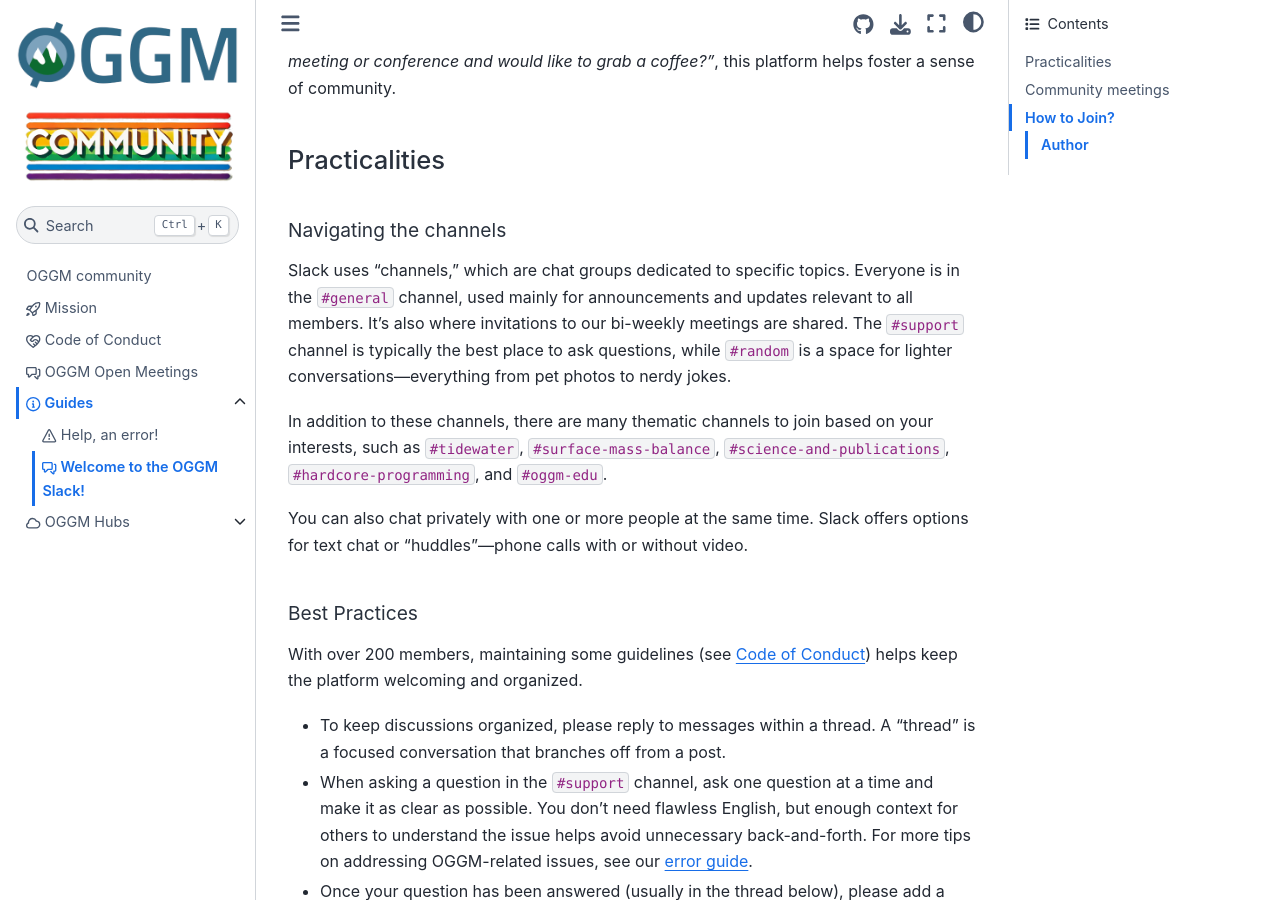
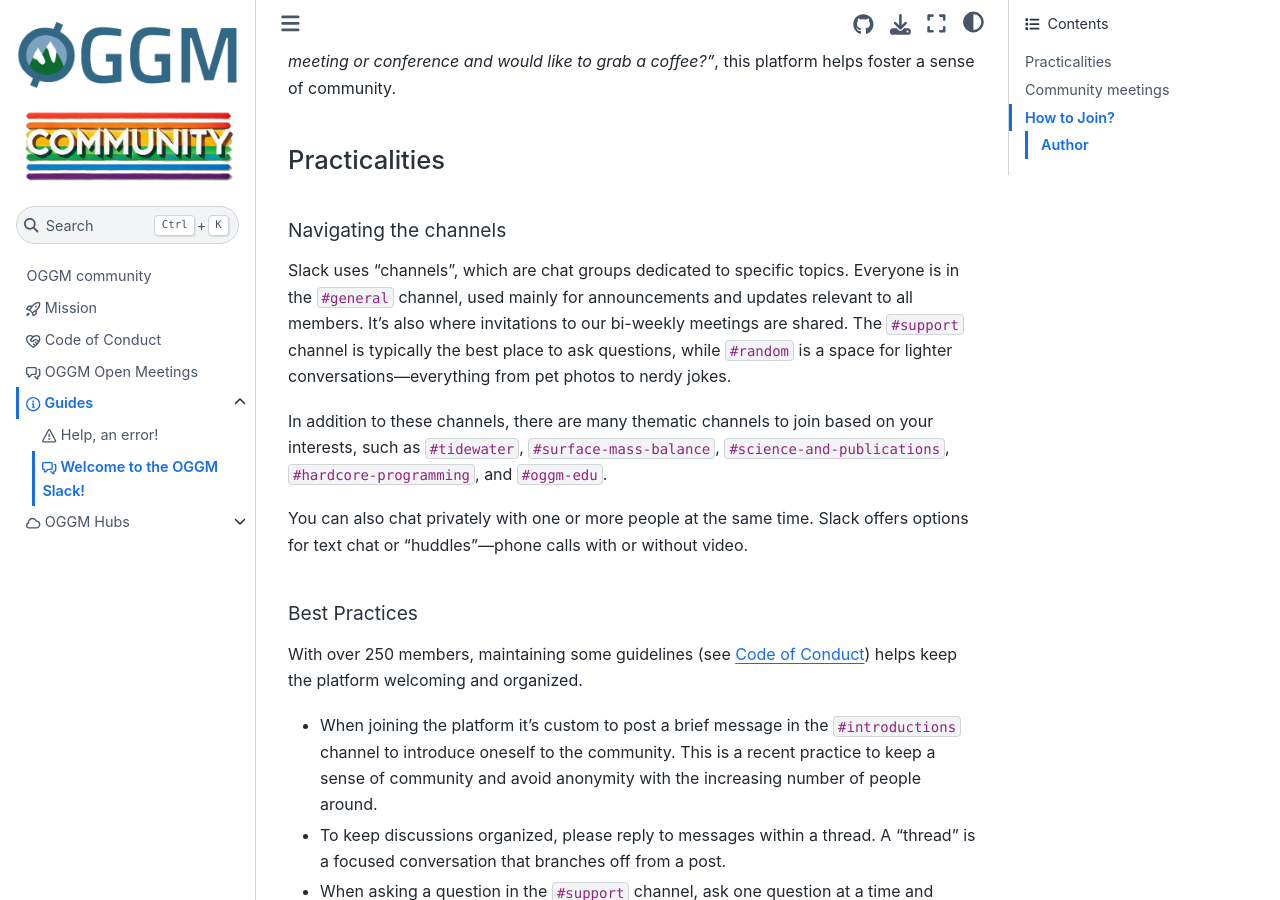
Before and after one commit to OGGM/community, a Jupyter Book: the page built from guides/slack-intro.md, in a window 1280 px wide and 900 px high, scrolled down 303 px. Built offline with Jupyter Book 1.0.4 settings and Sphinx 7.4.7 and the Sphinx Book theme 1.1.4, drawn with Linux system fonts in a browser that asks for light colours; pages that are not in the unit, such as notebooks, are missing from menus.

Commit message:
Update slack guide

```diff
--- a/guides/slack-intro.md
+++ b/guides/slack-intro.md
@@ -10,7 +10,7 @@ This Slack workspace is a place to get support, chat with fellow glacier enthusi
 
 ### Navigating the channels
 
-Slack uses "channels," which are chat groups dedicated to specific topics. Everyone is in the `#general` channel, used mainly for announcements and updates relevant to all members. It's also where invitations to our bi-weekly meetings are shared. The `#support` channel is typically the best place to ask questions, while `#random` is a space for lighter conversations—everything from pet photos to nerdy jokes.
+Slack uses "channels", which are chat groups dedicated to specific topics. Everyone is in the `#general` channel, used mainly for announcements and updates relevant to all members. It's also where invitations to our bi-weekly meetings are shared. The `#support` channel is typically the best place to ask questions, while `#random` is a space for lighter conversations—everything from pet photos to nerdy jokes.
 
 In addition to these channels, there are many thematic channels to join based on your interests, such as `#tidewater`, `#surface-mass-balance`, `#science-and-publications`, `#hardcore-programming`, and `#oggm-edu`.
 
@@ -18,8 +18,9 @@ You can also chat privately with one or more people at the same time. Slack offe
 
 ### Best Practices
 
-With over 200 members, maintaining some guidelines (see [](../code-of-conduct)) helps keep the platform welcoming and organized.
+With over 250 members, maintaining some guidelines (see [](../code-of-conduct)) helps keep the platform welcoming and organized.
 
+- When joining the platform it's custom to post a brief message in the `#introductions` channel to introduce oneself to the community. This is a recent practice to keep a sense of community and avoid anonymity with the increasing number of people around.
 - To keep discussions organized, please reply to messages within a thread. A "thread" is a focused conversation that branches off from a post.
 - When asking a question in the `#support` channel, ask one question at a time and make it as clear as possible. You don’t need flawless English, but enough context for others to understand the issue helps avoid unnecessary back-and-forth. For more tips on addressing OGGM-related issues, see our [error guide](error-guide).
 - Once your question has been answered (usually in the thread below), please add a check mark to the main question with an emoji like ✅. This helps others see at a glance which questions have been resolved.
```
